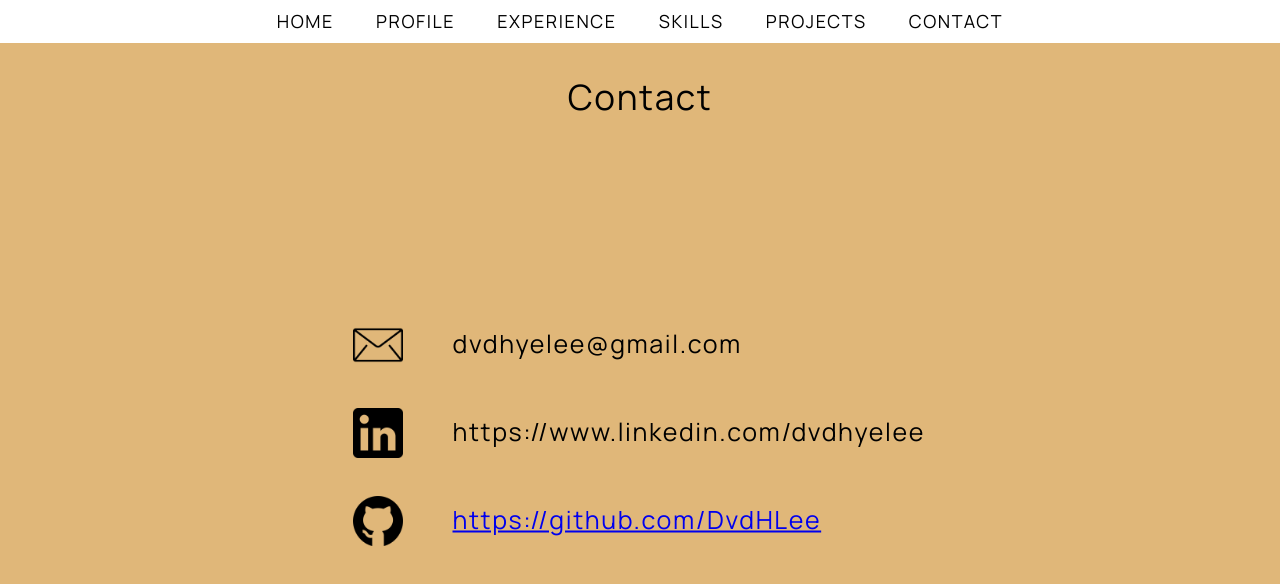
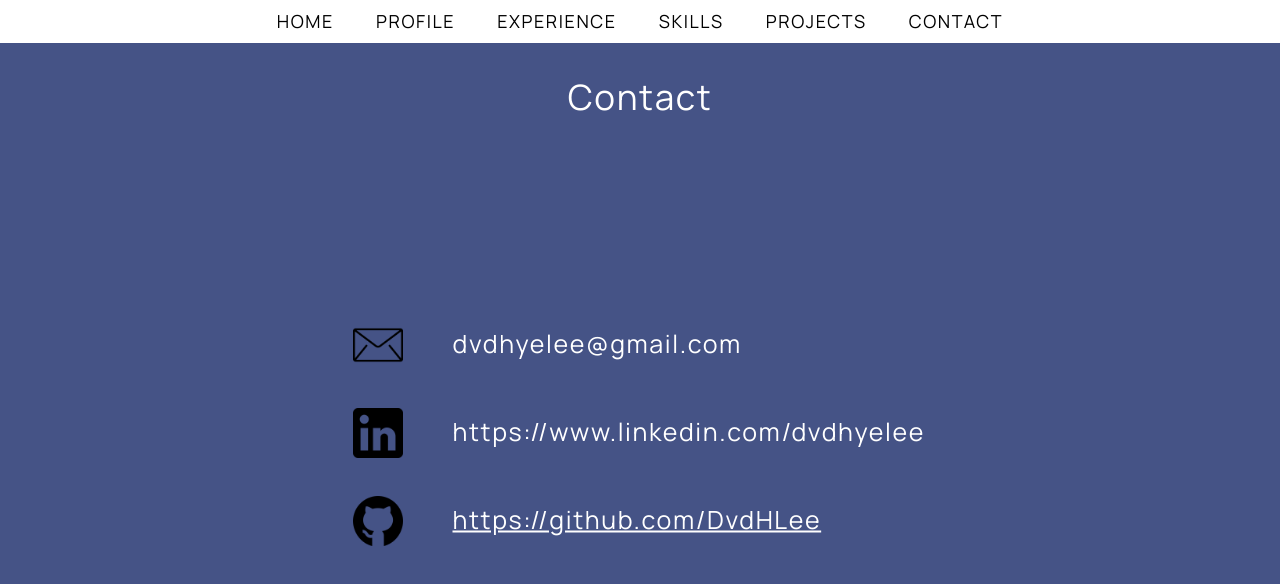
Before and after one commit to DvdHLee/iresume, a React (Create React App) app: page / in a window 1280 px wide. Both pictures are taken after a click on the button "CONTACT". Shown: the top 584 px of the page. Built offline with nearby package versions, Linux system fonts and the light colour scheme.

Commit message:
contact update

```diff
--- a/src/Components/Contact.css
+++ b/src/Components/Contact.css
@@ -1,7 +1,7 @@
 .contact  {
     width: 100%;
     height: 100%;
-    background-color: #e0b779;
+    background-color: #455386;
     text-align: center;
 }
 
@@ -10,6 +10,7 @@
     font-size: 35px;
     letter-spacing: 0.1rem;
     padding-bottom: 170px;
+    color: white;
 }
 
 .contactblock {
@@ -35,4 +36,5 @@
     transform: translateY(-70%);
     font-size: 25px;
     letter-spacing: 0.1rem;
+    color: white;
 }
```
